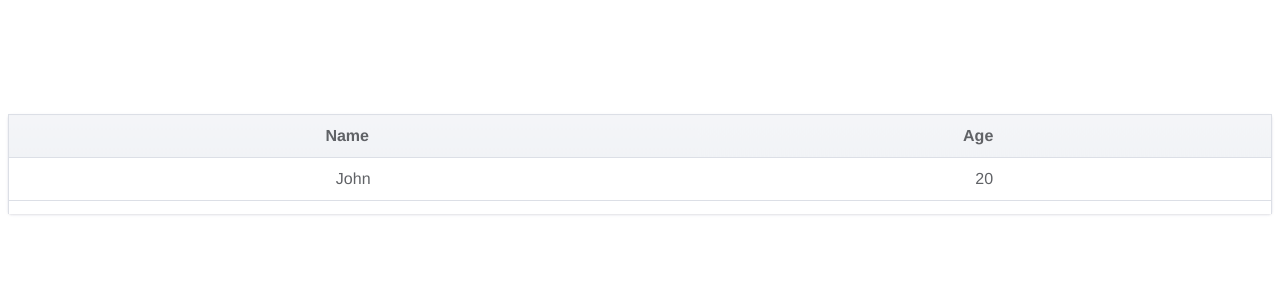
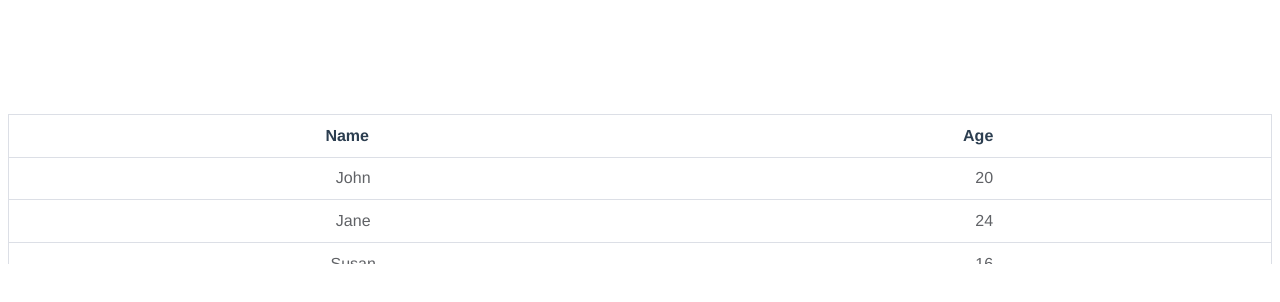
Before and after one commit to setogawamasao/header-fix-table, a Vue app: page / in a window 1280 px wide. Shown: the top 302 px of the page. Built offline with nearby package versions, Linux system fonts and the light colour scheme.

Commit message:
complete4

```diff
--- a/src/components/HelloWorld2.vue
+++ b/src/components/HelloWorld2.vue
@@ -16,7 +16,7 @@
           </thead>
         </table>
       </div>
-      <div class="vgt-responsive" style="max-height: 100px">
+      <div class="vgt-responsive" style="max-height: 150px">
         <table id="vgt-table" class="vgt-table bordered">
           <thead ref="originalHeader">
             <tr>
@@ -105,17 +105,6 @@
   position: relative;
 }
 
-div {
-  display: block;
-}
-
-.vgt-inner-wrap {
-  border-radius: 0.25rem;
-  -webkit-box-shadow: 0 1px 3px 0 rgb(50 50 93 / 10%),
-    0 1px 2px 0 rgb(50 50 93 / 6%);
-  box-shadow: 0 1px 3px 0 rgb(50 50 93 / 10%), 0 1px 2px 0 rgb(50 50 93 / 6%);
-}
-
 .vgt-fixed-header {
   position: absolute;
   z-index: 10;
@@ -141,39 +130,10 @@
   border-color: grey;
 }
 
-colgroup {
-  display: table-column-group;
-}
-
-col {
-  display: table-column;
-}
-
 thead {
   display: table-header-group;
   vertical-align: middle;
   border-color: inherit;
-}
-
-tr {
-  display: table-row;
-  vertical-align: inherit;
-  border-color: inherit;
-}
-
-.vgt-table thead th {
-  color: #606266;
-  vertical-align: bottom;
-  border-bottom: 1px solid #dcdfe6;
-  padding-right: 1.5em;
-  background: -webkit-gradient(
-    linear,
-    left top,
-    left bottom,
-    from(#f4f5f8),
-    to(#f1f3f6)
-  );
-  background: linear-gradient(#f4f5f8, #f1f3f6);
 }
 
 .vgt-table th {
@@ -182,29 +142,10 @@
   position: relative;
 }
 
-th {
-  display: table-cell;
-  vertical-align: inherit;
-  font-weight: bold;
-  text-align: -internal-center;
-}
-
 .vgt-responsive {
   width: 100%;
   overflow-x: auto;
   position: relative;
-}
-
-tbody {
-  display: table-row-group;
-  vertical-align: middle;
-  border-color: inherit;
-}
-
-tr {
-  display: table-row;
-  vertical-align: inherit;
-  border-color: inherit;
 }
 
 table.vgt-table td {
@@ -213,10 +154,5 @@
   border-bottom: 1px solid #dcdfe6;
   color: #606266;
 }
-
-td {
-  display: table-cell;
-  vertical-align: inherit;
-}
 </style>
 >
```
